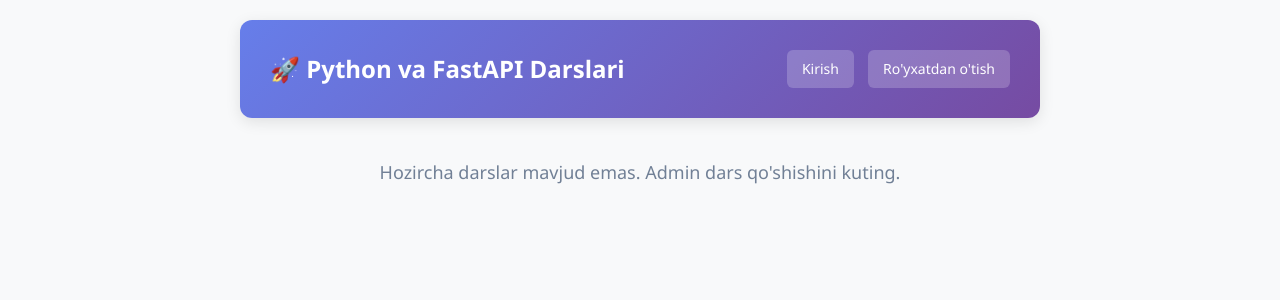
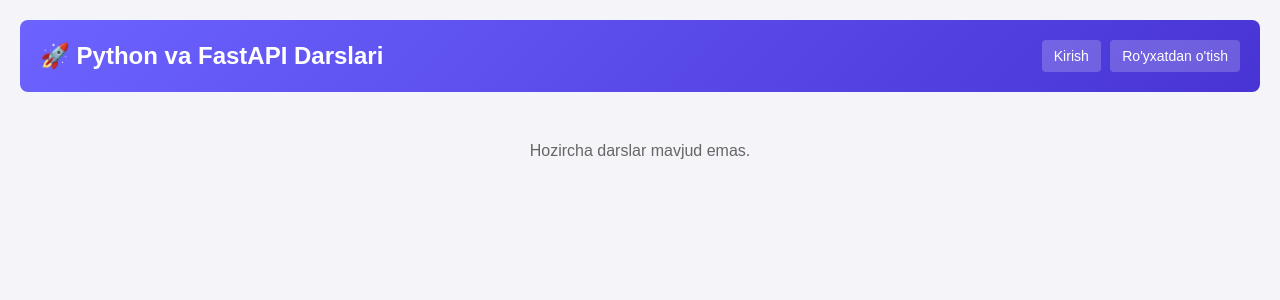
Before and after one commit to lOl-37/Murodullayev, a FastAPI app: page / in a window 1280 px wide. Shown: the top 300 px of the page. Run offline with FastAPI, Linux system fonts and the light colour scheme.

Commit message:
Update index.html

```diff
--- a/templates/index.html
+++ b/templates/index.html
@@ -4,54 +4,61 @@
     <meta charset="UTF-8">
     <title>Python va FastAPI Darslari</title>
     <style>
-        * { box-sizing: border-box; margin: 0; padding: 0; }
-        body { font-family: 'Segoe UI', Tahoma, Geneva, Verdana, sans-serif; background-color: #f8f9fa; color: #333; line-height: 1.6; padding: 20px; }
-        .container { max-width: 800px; margin: 0 auto; }
-        header { background: linear-gradient(135deg, #667eea 0%, #764ba2 100%); color: white; padding: 30px; border-radius: 12px; margin-bottom: 30px; box-shadow: 0 4px 15px rgba(0,0,0,0.1); display: flex; justify-content: space-between; align-items: center; }
-        header h1 { font-size: 24px; }
-        .nav-links a, .nav-links span { color: white; background: rgba(255,255,255,0.2); padding: 8px 15px; border-radius: 6px; text-decoration: none; font-size: 14px; margin-left: 10px; transition: background 0.2s; display: inline-block; }
-        .nav-links a:hover { background: rgba(255,255,255,0.3); }
-        .dars-card { background: white; padding: 25px; margin-bottom: 20px; border-radius: 12px; box-shadow: 0 4px 6px rgba(0,0,0,0.05); border-left: 5px solid #667eea; }
-        .dars-card h3 { color: #2d3748; margin-bottom: 10px; font-size: 20px; }
-        .dars-card p { color: #718096; margin-bottom: 15px; }
-        a.btn { display: inline-block; background-color: #667eea; color: white; padding: 10px 18px; border-radius: 6px; text-decoration: none; font-weight: 600; }
-        a.btn:hover { background-color: #5a67d8; }
-        .no-dars { text-align: center; color: #718096; margin-top: 40px; font-size: 18px; }
+        body { font-family: Arial, sans-serif; background-color: #f4f4f9; margin: 0; padding: 20px; }
+        .header { background: linear-gradient(135deg, #6c63ff, #4834d4); color: white; padding: 20px; border-radius: 8px; display: flex; justify-content: space-between; align-items: center; margin-bottom: 20px; }
+        .header h1 { margin: 0; font-size: 24px; }
+        .nav-links a, .nav-links span { background: rgba(255, 255, 255, 0.2); color: white; padding: 8px 12px; text-decoration: none; border-radius: 4px; margin-left: 5px; font-size: 14px; display: inline-block; }
+        .nav-links a:hover { background: rgba(255, 255, 255, 0.4); }
+        .card { background: white; padding: 20px; border-radius: 8px; margin-bottom: 15px; box-shadow: 0 0 10px rgba(0,0,0,0.05); }
+        .card h3 { margin-top: 0; color: #333; }
+        .badge { background: #6c63ff; color: white; padding: 4px 8px; border-radius: 4px; font-size: 12px; display: inline-block; margin-bottom: 10px; }
+        .btn-view { display: inline-block; background: #4834d4; color: white; padding: 6px 12px; text-decoration: none; border-radius: 4px; font-size: 14px; }
+        .btn-admin { background: #28a745 !important; }
+        .btn-delete { background: #dc3545 !important; }
     </style>
 </head>
 <body>
-    <div class="container">
-        <header>
+
+    <div class="header">
         <h1>🚀 Python va FastAPI Darslari</h1>
         <div class="nav-links">
-                {% if is_logged_in %}
             {% if is_admin %}
-                        <a href="/dars-qoshish">➕ Dars qo'shish</a>
-                    {% endif %}
-                    <span style="font-weight: bold;">👤 {{ username if username else 'Admin' }}</span>
-                    <a href="/profile">Profil</a>
+                <a href="/dars-qoshish">+ Dars qo'shish</a>
+                <a href="/admin/savollar" class="btn-admin">Kelgan savollar</a>
+                <span>👤 Admin</span>
+                <a href="/logout">Chiqish</a>
+            {% elif is_logged_in %}
+                <a href="/profile">Profil ({{ username }})</a>
                 <a href="/logout">Chiqish</a>
             {% else %}
                 <a href="/login">Kirish</a>
                 <a href="/register">Ro'yxatdan o'tish</a>
             {% endif %}
         </div>
-        </header>
+    </div>
 
+    <div>
         {% if darslar %}
             {% for dars in darslar %}
-                <div class="dars-card">
+                <div class="card">
                     <h3>{{ dars.nomi }}</h3>
-                    <p><b>Daraja:</b> {{ dars.daraja }}</p>
-                    <a href="/dars/{{ dars.id }}" class="btn">Darsni ko'rish →</a>
+                    <div class="badge">Daraja: {{ dars.daraja }}</div>
+                    <p>{{ dars.tavsif[:150] }}...</p>
+
+                    <div style="margin-top: 15px;">
+                        <a href="/dars/{{ dars.id }}" class="btn-view">Darsni ko'rish →</a>
+
+                        {% if is_admin %}
+                            <a href="/dars/{{ dars.id }}/tahrirlash" class="btn-view" style="background: #ffc107; color: black; margin-left: 5px;">Tahrirlash</a>
+                            <a href="/dars/{{ dars.id }}/ochirish" class="btn-view btn-delete" style="margin-left: 5px;" onclick="return confirm('Rostdan ham bu darsni oʻchirmoqchimisiz?');">O'chirish</a>
+                        {% endif %}
+                    </div>
                 </div>
             {% endfor %}
         {% else %}
-            <div class="no-dars">
-                <p>Hozircha darslar mavjud emas. Admin dars qo'shishini kuting.</p>
-            </div>
+            <p style="text-align: center; color: #666; margin-top: 50px;">Hozircha darslar mavjud emas.</p>
         {% endif %}
     </div>
+
 </body>
 </html>
-</html>
```
Lines whose indentation alone changed are shown as unchanged.
